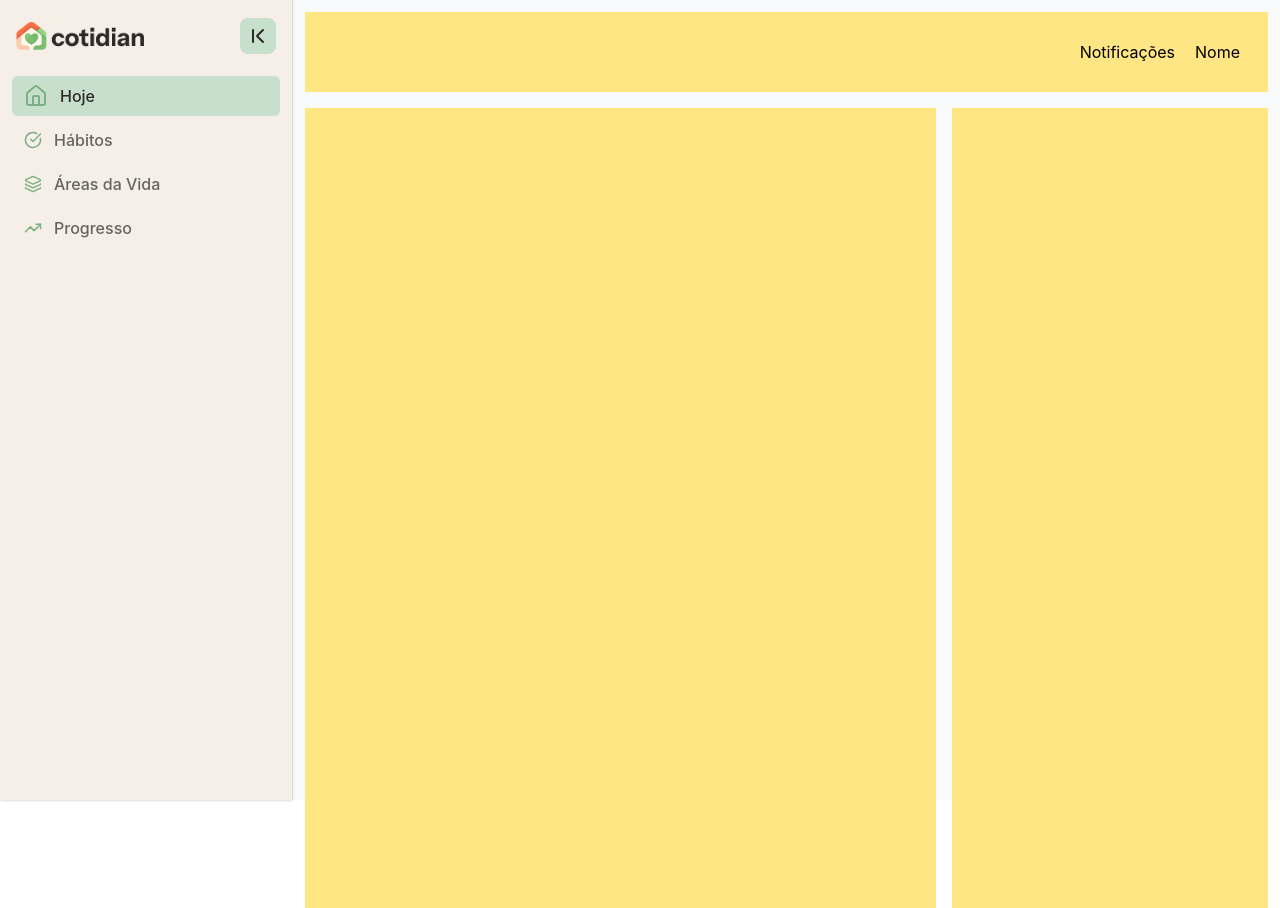
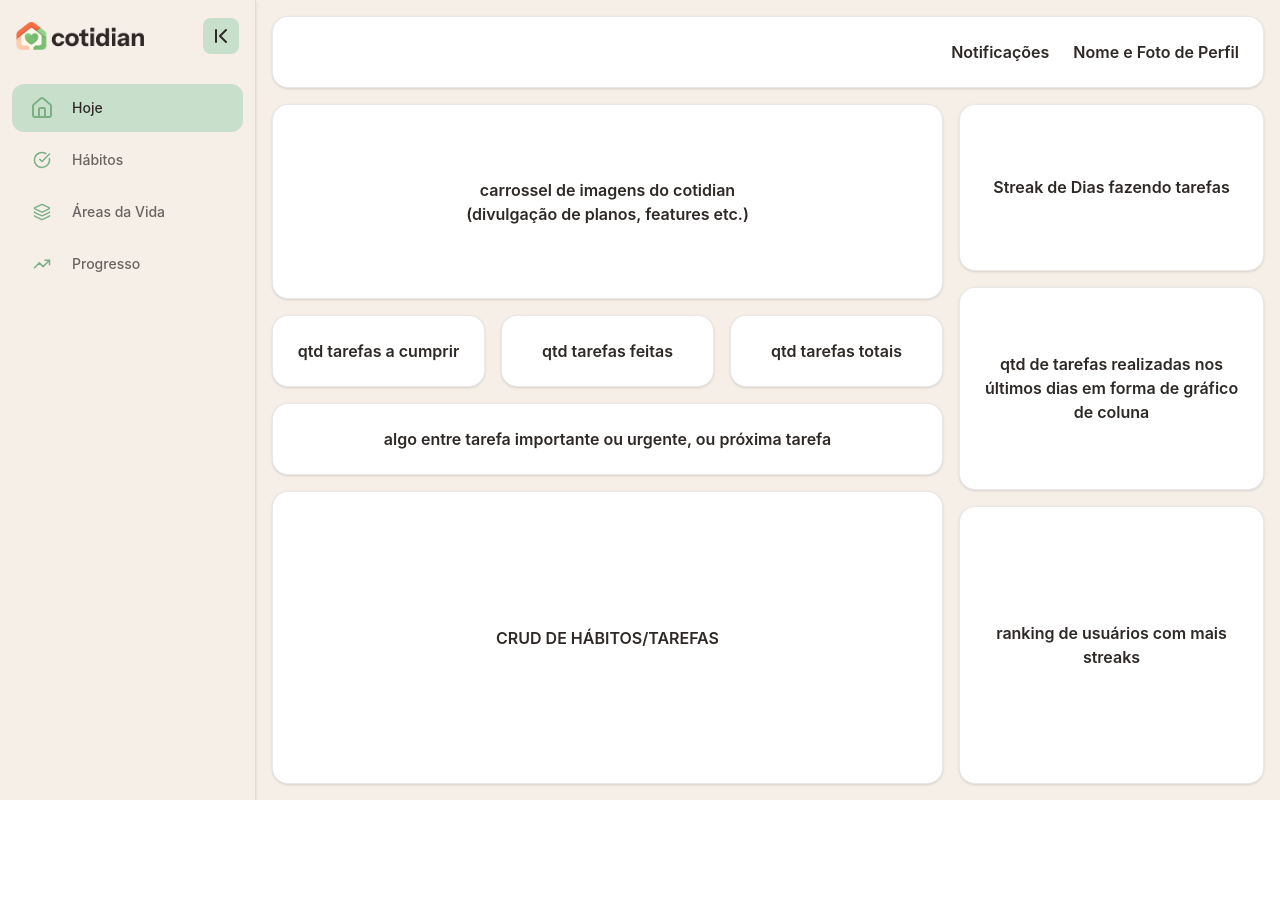
Before and after one commit to Max-Leal/cotidian, a React (Vite) app in the folder frontend/: page / in a window 1280 px wide. After the commit the page ends 800 px from the top, so only its background shows below. Built offline with nearby package versions, Linux system fonts and the light colour scheme.

Commit message:
feat: enhance Sidebar and HomePage layout with improved styling and structure

```diff
--- a/frontend/src/components/layout/Sidebar.tsx
+++ b/frontend/src/components/layout/Sidebar.tsx
@@ -23,7 +23,11 @@ const Sidebar = ({ children }: SidebarProps) => {
   const [expanded, setExpanded] = useState(true);
 
   return (
-    <aside className="h-screen bg-background border-r border-text/10 shadow-sm">
+    <aside
+      className={`min-h-screen shrink-0 border-r border-text/10 bg-background shadow-sm transition-all duration-300 ${
+        expanded ? "w-64" : "w-20"
+      }`}
+    >
       <nav className="h-full flex flex-col">
         <div
           className={`p-4 pb-4 flex items-center ${expanded ? "justify-between gap-3" : "justify-center"}`}
@@ -46,7 +50,7 @@ const Sidebar = ({ children }: SidebarProps) => {
         </div>
 
         <SidebarContext.Provider value={{ expanded }}>
-          <ul className="flex-1 px-3">{children}</ul>
+          <ul className="flex-1 px-3 py-2">{children}</ul>
         </SidebarContext.Provider>
       </nav>
     </aside>
@@ -72,9 +76,8 @@ export function SidebarItem({
   return (
     <li
       className={`
-        relative flex items-center py-2 px-3 my-1
-        font-medium rounded-md cursor-pointer
-        transition-colors
+        relative my-1 flex h-12 items-center overflow-hidden rounded-xl px-3
+        font-medium cursor-pointer transition-all
         ${
           active
             ? "bg-light text-text"
@@ -82,15 +85,25 @@ export function SidebarItem({
         }
     `}
     >
-      <span className="text-support">{icon}</span>
       <span
-        className={`overflow-hidden whitespace-nowrap transition-all ${expanded ? "md:w-52 ml-3" : "w-0"}`}
+        className={`flex shrink-0 items-center justify-center text-support ${
+          expanded ? "h-9 w-9" : "h-full w-full"
+        }`}
+      >
+        {icon}
+      </span>
+      <span
+        className={`overflow-hidden whitespace-nowrap text-sm transition-all ${
+          expanded ? "ml-3 w-40 opacity-100" : "ml-0 w-0 opacity-0"
+        }`}
       >
         {text}
       </span>
       {alert && (
         <div
-          className={`absolute right-2 w-2 h-2 rounded bg-primary ${expanded ? "" : "top-2"}`}
+          className={`absolute h-2 w-2 rounded bg-primary ${
+            expanded ? "right-3 top-1/2 -translate-y-1/2" : "right-3 top-3"
+          }`}
         />
       )}
     </li>
--- a/frontend/src/pages/Home/index.tsx
+++ b/frontend/src/pages/Home/index.tsx
@@ -3,26 +3,66 @@ import Sidebar, { SidebarItem } from "../../components/layout/Sidebar";
 
 const HomePage = () => {
   return (
-    <div className="h-screen flex bg-slate-50">
+    <div className="flex min-h-screen bg-background text-text">
       <Sidebar>
         <SidebarItem icon={<Home />} text="Hoje" active />
         <SidebarItem icon={<CheckCircle size={18} />} text="Hábitos" />
         <SidebarItem icon={<Layers size={18} />} text="Áreas da Vida" />
         <SidebarItem icon={<TrendingUp size={18} />} text="Progresso" />
       </Sidebar>
-      <main className="flex-1 h-full p-3">
-        <div className="flex gap-5 justify-end bg-amber-200 p-7">
-          <div>
-            <p>Notificações</p>
+
+      <main className="flex-1 p-4">
+        <div className="flex min-h-[calc(100vh-2rem)] flex-col gap-4">
+          <header className="flex min-h-18 items-center justify-end gap-6 rounded-2xl border border-text/10 bg-white px-6 shadow-sm">
+            <p className="font-semibold">Notificações</p>
+            <p className="font-semibold">Nome e Foto de Perfil</p>
+          </header>
+
+          <div className="grid flex-1 gap-4 lg:grid-cols-[minmax(0,2.2fr)_minmax(280px,1fr)]">
+            <section className="grid gap-4 lg:grid-rows-[minmax(180px,1.2fr)_72px_72px_minmax(260px,1.8fr)]">
+              <div className="flex items-center justify-center rounded-2xl border border-text/10 bg-white p-6 text-center font-semibold shadow-sm">
+                <div>
+                  <p>carrossel de imagens do cotidian</p>
+                  <p>(divulgação de planos, features etc.)</p>
+                </div>
+              </div>
+
+              <div className="grid gap-4 sm:grid-cols-3">
+                <div className="flex items-center justify-center rounded-2xl border border-text/10 bg-white p-4 text-center font-semibold shadow-sm">
+                  qtd tarefas a cumprir
+                </div>
+                <div className="flex items-center justify-center rounded-2xl border border-text/10 bg-white p-4 text-center font-semibold shadow-sm">
+                  qtd tarefas feitas
+                </div>
+                <div className="flex items-center justify-center rounded-2xl border border-text/10 bg-white p-4 text-center font-semibold shadow-sm">
+                  qtd tarefas totais
+                </div>
+              </div>
+
+              <div className="flex items-center justify-center rounded-2xl border border-text/10 bg-white p-4 text-center font-semibold shadow-sm">
+                algo entre tarefa importante ou urgente, ou próxima tarefa
+              </div>
+
+              <div className="flex items-center justify-center rounded-2xl border border-text/10 bg-white p-6 text-center font-semibold shadow-sm">
+                CRUD DE HÁBITOS/TAREFAS
+              </div>
+            </section>
+
+            <aside className="grid gap-4 lg:grid-rows-[minmax(150px,0.9fr)_minmax(190px,1.1fr)_minmax(240px,1.5fr)]">
+              <div className="flex items-center justify-center rounded-2xl border border-text/10 bg-white p-6 text-center font-semibold shadow-sm">
+                Streak de Dias fazendo tarefas
+              </div>
+
+              <div className="flex items-center justify-center rounded-2xl border border-text/10 bg-white p-6 text-center font-semibold shadow-sm">
+                qtd de tarefas realizadas nos últimos dias em forma de gráfico
+                de coluna
+              </div>
+
+              <div className="flex items-center justify-center rounded-2xl border border-text/10 bg-white p-6 text-center font-semibold shadow-sm">
+                ranking de usuários com mais streaks
+              </div>
+            </aside>
           </div>
-          <div>
-            <p>Nome</p>
-          </div>
-        </div>
-
-        <div className="flex gap-4 my-4">
-          <div className="flex-2 min-h-screen bg-amber-200"></div>
-          <div className="flex-1 min-h-screen bg-amber-200"></div>
         </div>
       </main>
     </div>
```
